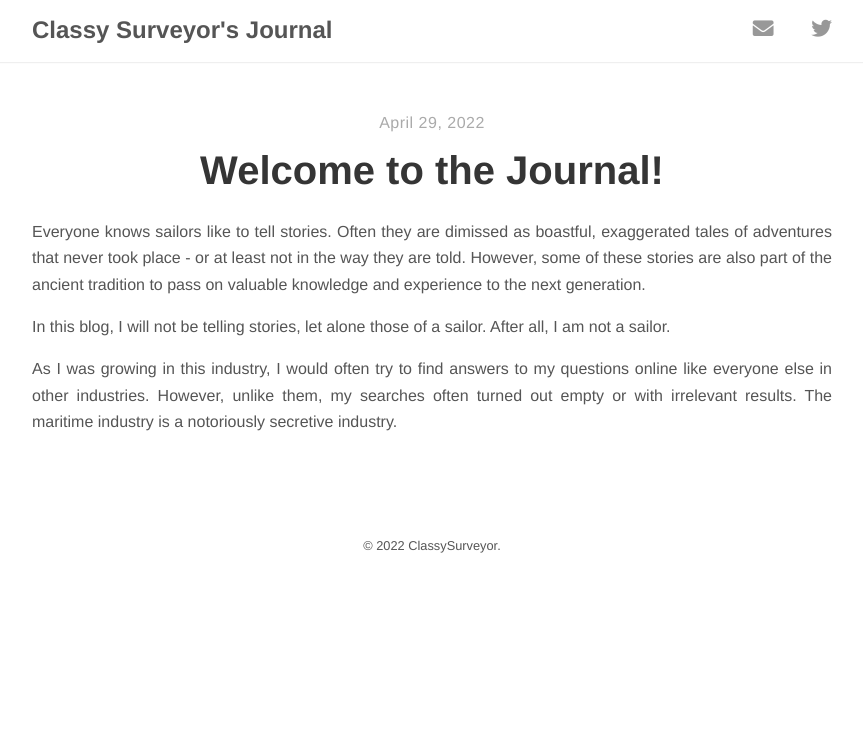
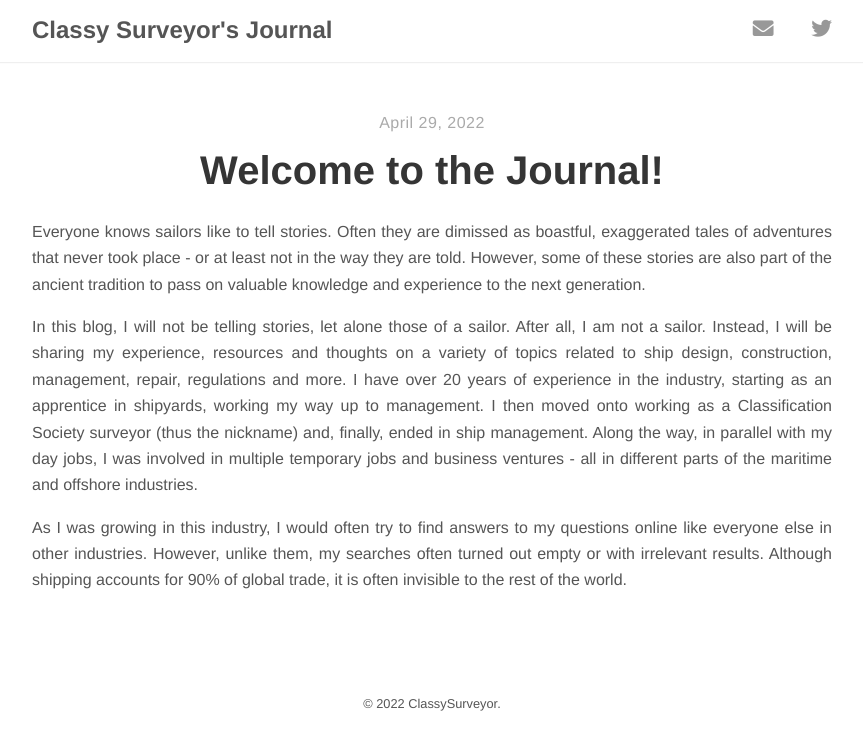
Before and after one commit to ClassySurveyor/classysurveyor.github.io, a Jekyll site: the page built from _posts/2022-04-29-welcome-to-the-journal.md, in a window 1280 px wide. Shown: the top 750 px of the page, without its empty margins (208-1071 px from the left). Built offline with Jekyll 4.4.1, drawn with Linux system fonts in a browser that asks for light colours; nearby versions of some CDN libraries.

Commit message:
Update 2022-04-29-welcome-to-the-journal.md

```diff
--- a/_posts/2022-04-29-welcome-to-the-journal.md
+++ b/_posts/2022-04-29-welcome-to-the-journal.md
@@ -7,6 +7,6 @@ tags:
 
 Everyone knows sailors like to tell stories.  Often they are dimissed as boastful, exaggerated tales of adventures that never took place - or at least not in the way they are told.  However, some of these stories are also part of the ancient tradition to pass on valuable knowledge and experience to the next generation.
 
-In this blog, I will not be telling stories, let alone those of a sailor.  After all, I am not a sailor.
+In this blog, I will not be telling stories, let alone those of a sailor.  After all, I am not a sailor.  Instead, I will be sharing my experience, resources and thoughts on a variety of topics related to ship design, construction, management, repair, regulations and more.  I have over 20 years of experience in the industry, starting as an apprentice in shipyards, working my way up to management.  I then moved onto working as a Classification Society surveyor (thus the nickname) and, finally, ended in ship management.  Along the way, in parallel with my day jobs, I was involved in multiple temporary jobs and business ventures - all in different parts of the maritime and offshore industries.
 
-As I was growing in this industry, I would often try to find answers to my questions online like everyone else in other industries.  However, unlike them, my searches often turned out empty or with irrelevant results.  The maritime industry is a notoriously secretive industry.
+As I was growing in this industry, I would often try to find answers to my questions online like everyone else in other industries.  However, unlike them, my searches often turned out empty or with irrelevant results.  Although shipping accounts for 90% of global trade, it is often invisible to the rest of the world.
```
